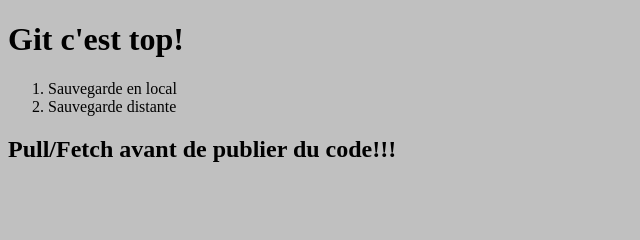
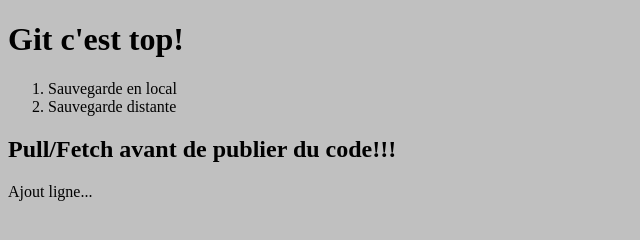
Before and after one commit to Ophois34/montferrier, a plain HTML site: page index.html in a window 1280 px wide. Shown: the full height of the page, 0-640 px from the left. Drawn offline with Linux system fonts and the light colour scheme.

Commit message:
ceci est mon commentaire pour les autres

```diff
--- a/index.html
+++ b/index.html
@@ -13,5 +13,6 @@
 		<li>Sauvegarde distante</li>
 	</ol>
 	<h2>Pull/Fetch avant de publier du code!!!</h2>
+	<p>Ajout ligne...</p>
 </body>
 </html>
```
